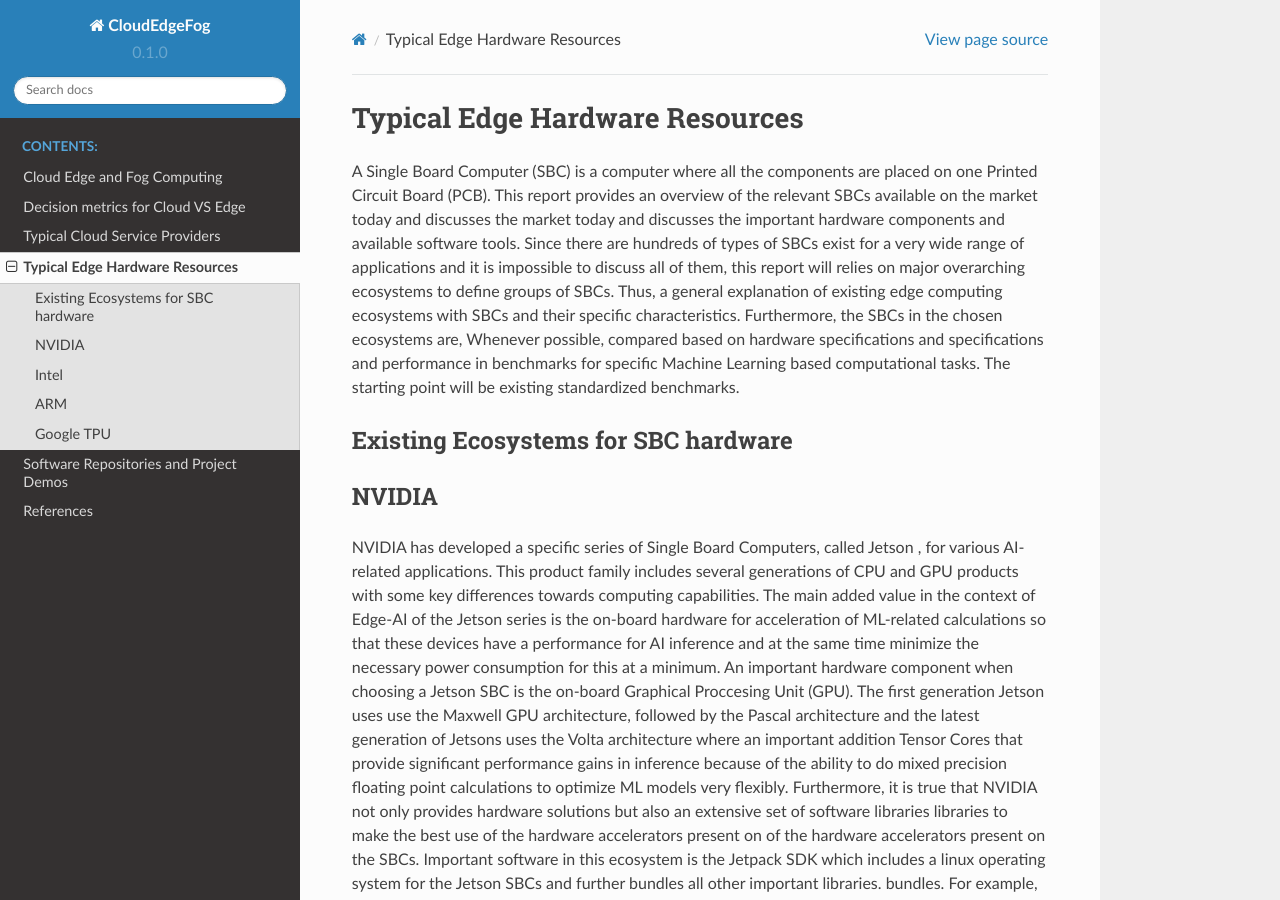
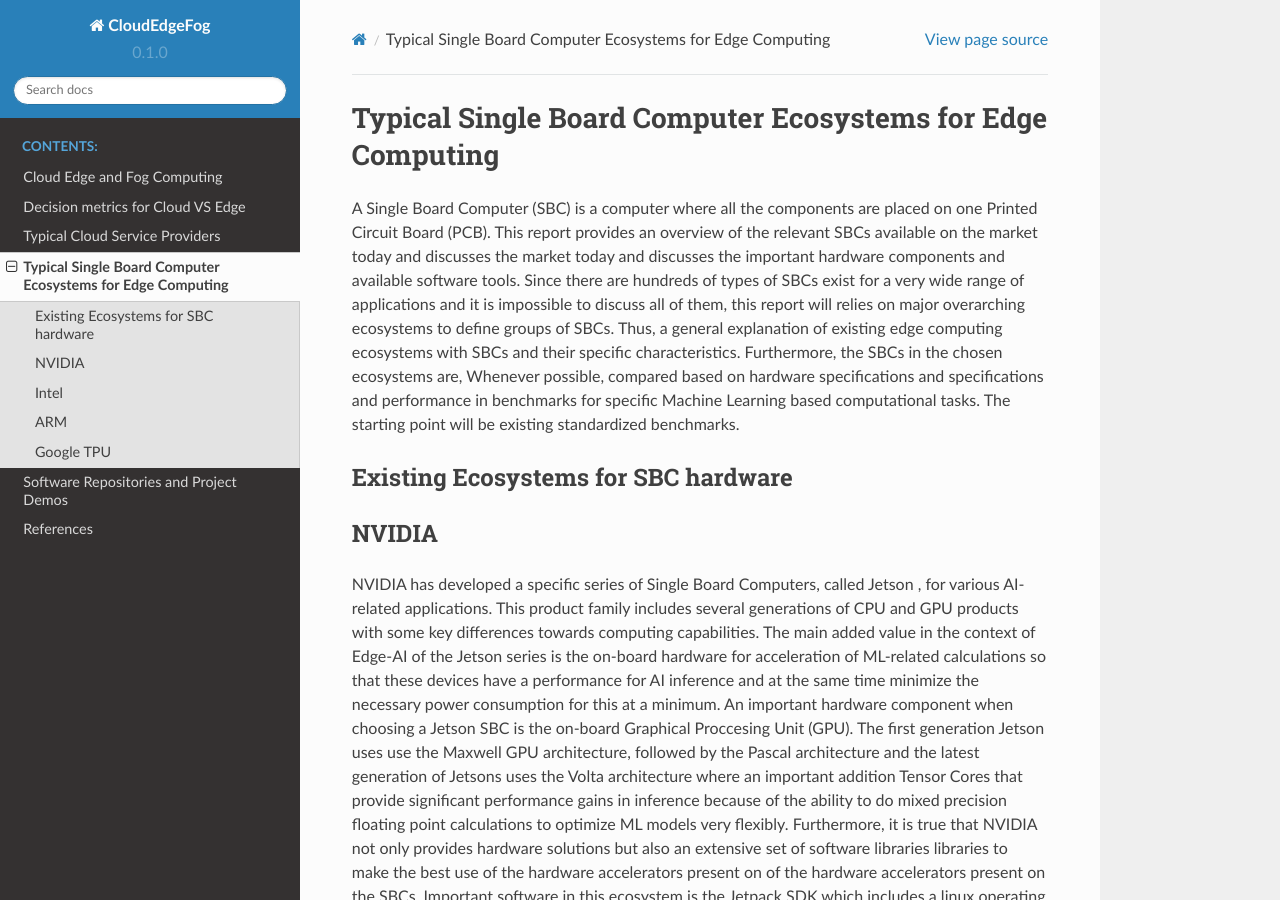
Before and after one commit to WillemRaes/CloudEdgeFog, a Sphinx documentation site: the page built from docs/source/edgehardware.rst, in a window 1280 px wide and 900 px high. Built offline with Sphinx 7.4.7 and the Read the Docs theme 2.0.0, drawn with Linux system fonts in a browser that asks for light colours.

Commit message:
changed title edge hardware

```diff
--- a/docs/source/edgehardware.rst
+++ b/docs/source/edgehardware.rst
@@ -1,5 +1,5 @@
-Typical Edge Hardware Resources
-======================================
+Typical Single Board Computer Ecosystems for Edge Computing
+===========================================================
 
 A Single Board Computer (SBC) is a computer where all the
 components are placed on one Printed Circuit Board (PCB). This
```
